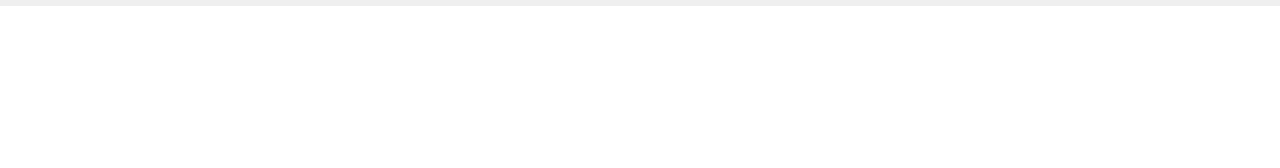
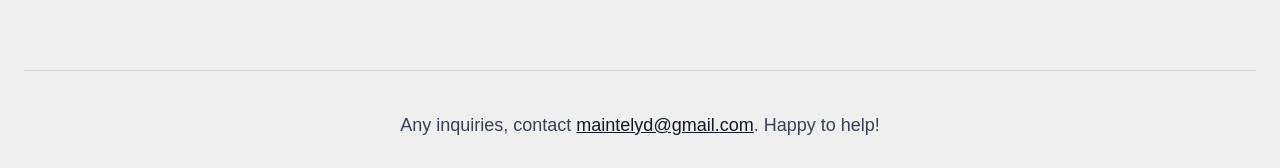
Before and after one commit to neooksigen/product-intelligence-frontend, a Next.js app: page / in a window 1280 px wide. Shown: the part 1181-1349 px from the top of the page. Before the commit the page ends 1187 px from the top, so only its background shows below. Built offline with nearby package versions, Linux system fonts and the light colour scheme; no server answers; the database is empty.

Commit message:
Update homepage dashboard.tsx add email contact

```diff
--- a/src/app/Dashboard.tsx
+++ b/src/app/Dashboard.tsx
@@ -256,6 +256,21 @@ export default function Dashboard({
             />
           </div>
         </div>
+
+        {/* Contact */}
+        <div className="mt-24 border-t border-gray-300 pt-10 text-center">
+          <p className="text-lg text-gray-700">
+            Any inquiries, contact{" "}
+            <a
+              href="mailto:maintelyd@gmail.com"
+              className="font-medium text-gray-900 underline hover:text-gray-600"
+            >
+              maintelyd@gmail.com
+            </a>
+            . Happy to help!
+          </p>
+        </div>
+
       </div>
     </div>
   );
```
